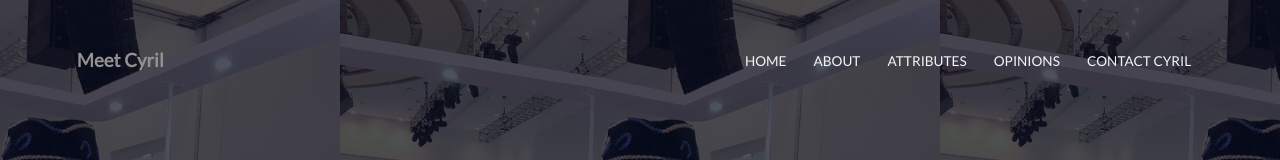
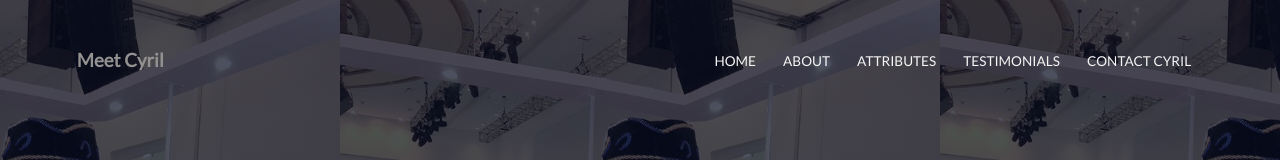
Before and after one commit to Cyril-C-C/OfficialCyril, a plain HTML site: page index.html in a window 1280 px wide. Shown: the top 160 px of the page. Drawn offline with Linux system fonts and the light colour scheme.

Commit message:
Progressive Changes

```diff
--- a/index.html
+++ b/index.html
@@ -26,7 +26,7 @@
                 <li><a href="#header">HOME</a></li>
                 <li><a href="#about">ABOUT</a></li>
                 <li><a href="#signIn">ATTRIBUTES</a></li>
-                <li><a href="#testimonials">OPINIONS</a></li>
+                <li><a href="#testimonials">TESTIMONIALS</a></li>
                 <li><a href="#cta">CONTACT CYRIL</a></li>
               </ul>
             </section>
```
